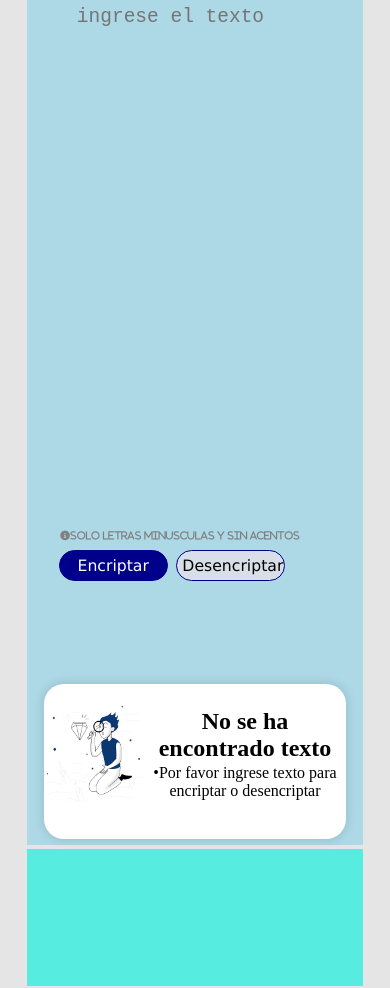
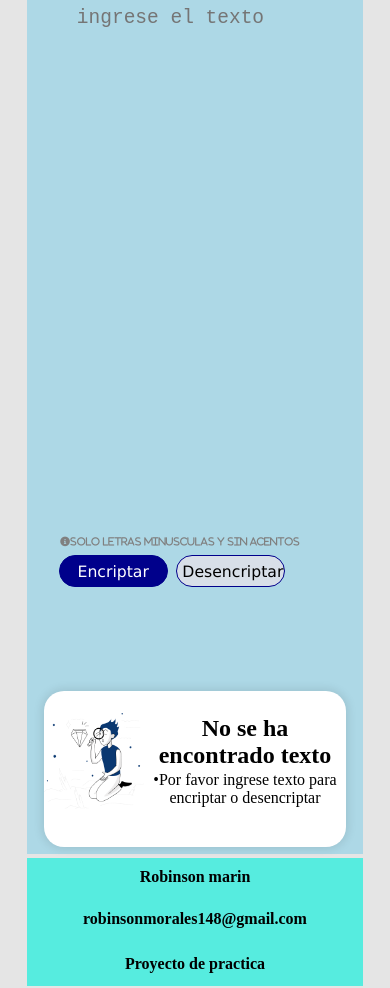
Before and after one commit to Robinson-MarinM/text-encryptor, a plain HTML site: page index/index.html in a window 390 px wide. Shown: the part 114-1102 px from the top of the page. Drawn offline with Linux system fonts and the light colour scheme.

Commit message:
modificacion del footer y creacion de responsividad

```diff
--- a/index/index.html
+++ b/index/index.html
@@ -49,7 +49,9 @@
             </div>
         </section>
         <footer>
-
+            <h1>Robinson marin</h1>
+            <h2>robinsonmorales148@gmail.com</h2>
+            <h2>Proyecto de practica</h2>
         </footer>
     <script src="../app/app.js"></script>
 </body>
--- a/styles/style.css
+++ b/styles/style.css
@@ -20,7 +20,11 @@ body{
 footer{
     background-color: rgb(86, 236, 223);
     width: 90%;
-    height: 13%;
+    height: 8.5%;
+    display: flex;
+    gap: 10%;
+    justify-content: center;
+    align-items: center;
 }
 
 .content__input{
@@ -176,6 +180,11 @@ footer{
     resize: none;
 }
 
+footer h1,
+footer h2{
+    font-size: 100%;
+}
+
 @media (max-width:768px) and (max-height:1384px){
     .container{
         display: flex;
@@ -284,6 +293,19 @@ footer{
         background-color: #D8DFE8;
         text-align: center;
         cursor: pointer;
+        }
+
+        footer{
+            flex-direction: column;
+            background-color: rgb(86, 236, 223);
+            width: 90%;
+            height: 12%;
+            display: flex;
+            gap: 3%;
+            justify-content: center;
+            align-items: center;
+
+        }
     }
 
     @media (max-width:375px) and (max-height:933px){
```
